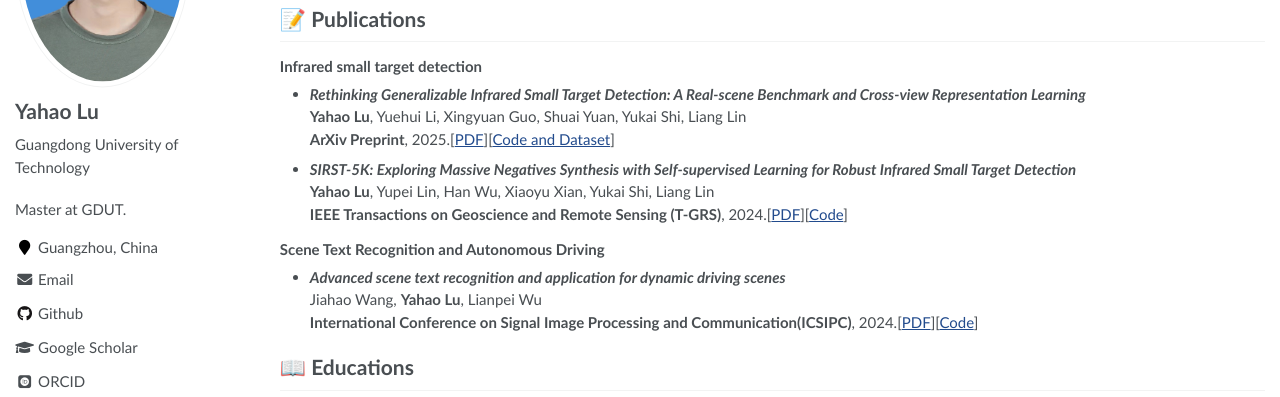
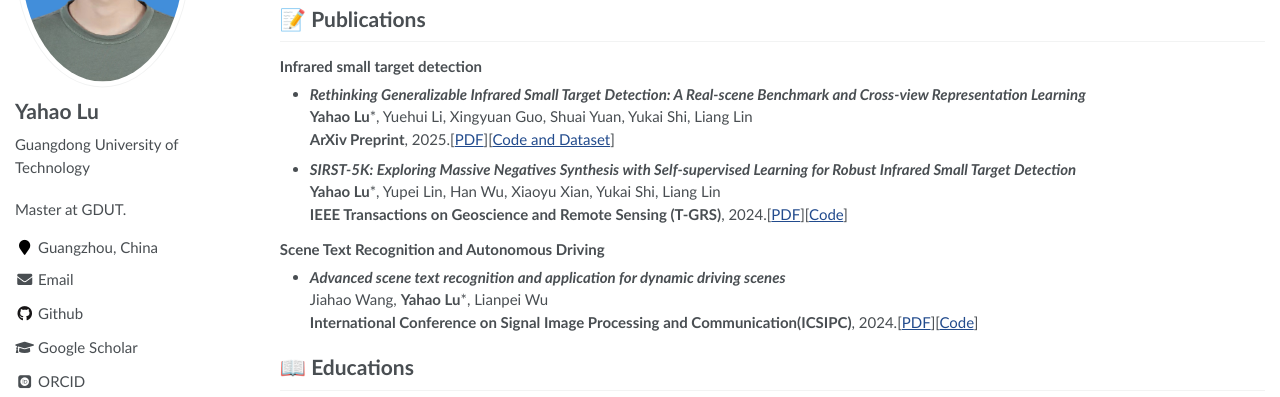
Before and after one commit to datou0326/datou0326.github.io, a Jekyll site: the page built from _pages/about.md, in a window 1280 px wide. Shown: the part 257-654 px from the top of the page. Built offline with Jekyll 4.4.1, drawn with Linux system fonts in a browser that asks for light colours; some web fonts are replaced.

```diff
--- a/_pages/about.md
+++ b/_pages/about.md
@@ -23,15 +23,15 @@ I received my Bachelor's degree from the School of Information Engineering, Guan
 
 #### Infrared small target detection
 - ***Rethinking Generalizable Infrared Small Target Detection: A Real-scene Benchmark and Cross-view Representation Learning*** \
-**Yahao Lu**, Yuehui Li, Xingyuan Guo, Shuai Yuan, Yukai Shi, Liang Lin \
+**Yahao Lu***, Yuehui Li, Xingyuan Guo, Shuai Yuan, Yukai Shi, Liang Lin \
 **ArXiv Preprint**, 2025.[[PDF](https://arxiv.org/abs/2504.16487)][[Code and Dataset](https://github.com/luy0222/RealScene-ISTD)]
 - ***SIRST-5K: Exploring Massive Negatives Synthesis with Self-supervised Learning for Robust Infrared Small Target Detection*** \
-**Yahao Lu**, Yupei Lin, Han Wu, Xiaoyu Xian, Yukai Shi, Liang Lin \
+**Yahao Lu***, Yupei Lin, Han Wu, Xiaoyu Xian, Yukai Shi, Liang Lin \
 **IEEE Transactions on Geoscience and Remote Sensing (T-GRS)**, 2024.[[PDF](https://arxiv.org/abs/2403.05416)][[Code](https://github.com/luy0222/SIRST-5K)]
 
 #### Scene Text Recognition and Autonomous Driving
 - ***Advanced scene text recognition and application for dynamic driving scenes*** \
-Jiahao Wang, **Yahao Lu**, Lianpei Wu \
+Jiahao Wang, **Yahao Lu***, Lianpei Wu \
 **International Conference on Signal Image Processing and Communication(ICSIPC)**, 2024.[[PDF](https://www.spiedigitallibrary.org/conference-proceedings-of-spie/13253/1325318/Advanced-scene-text-recognition-and-application-for-dynamic-driving-scenes/10.1117/12.3041890.short)][[Code](https://luy0222.github.io/)]
 
 # 📖 Educations
```
